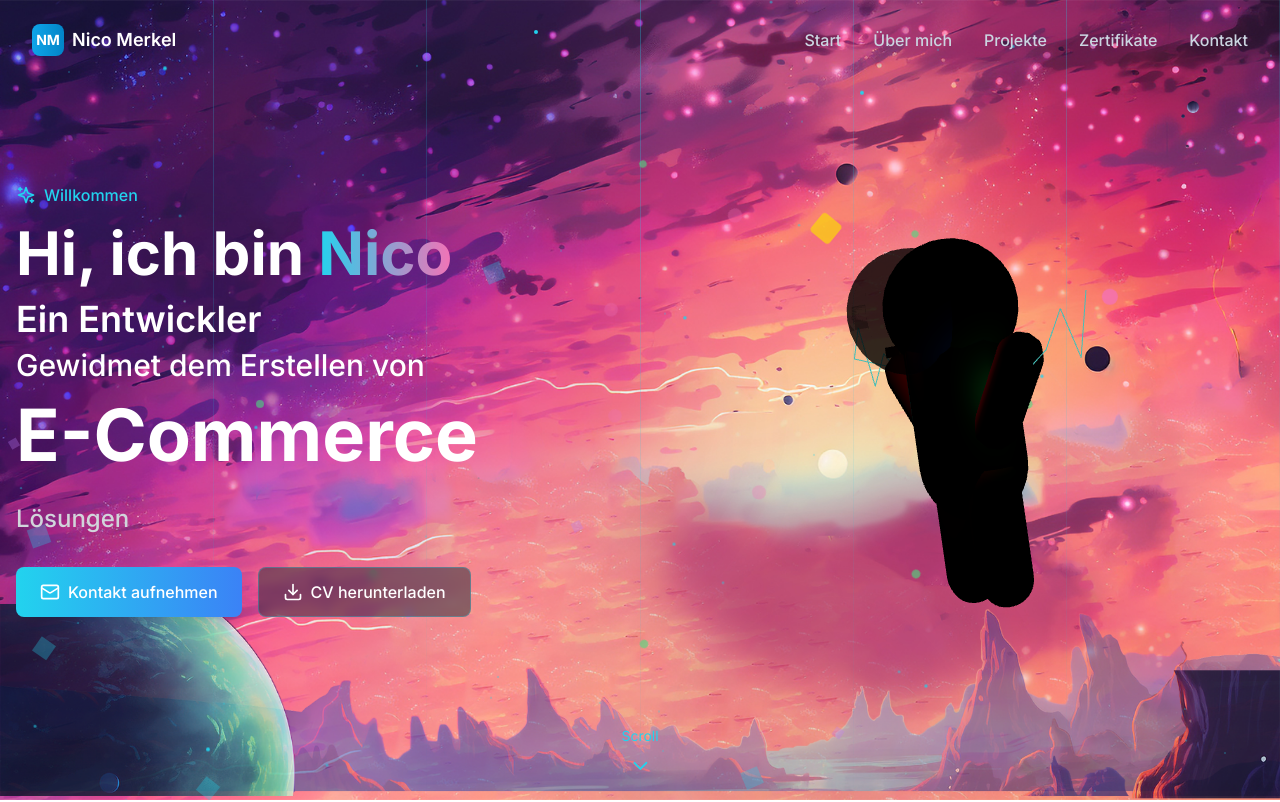
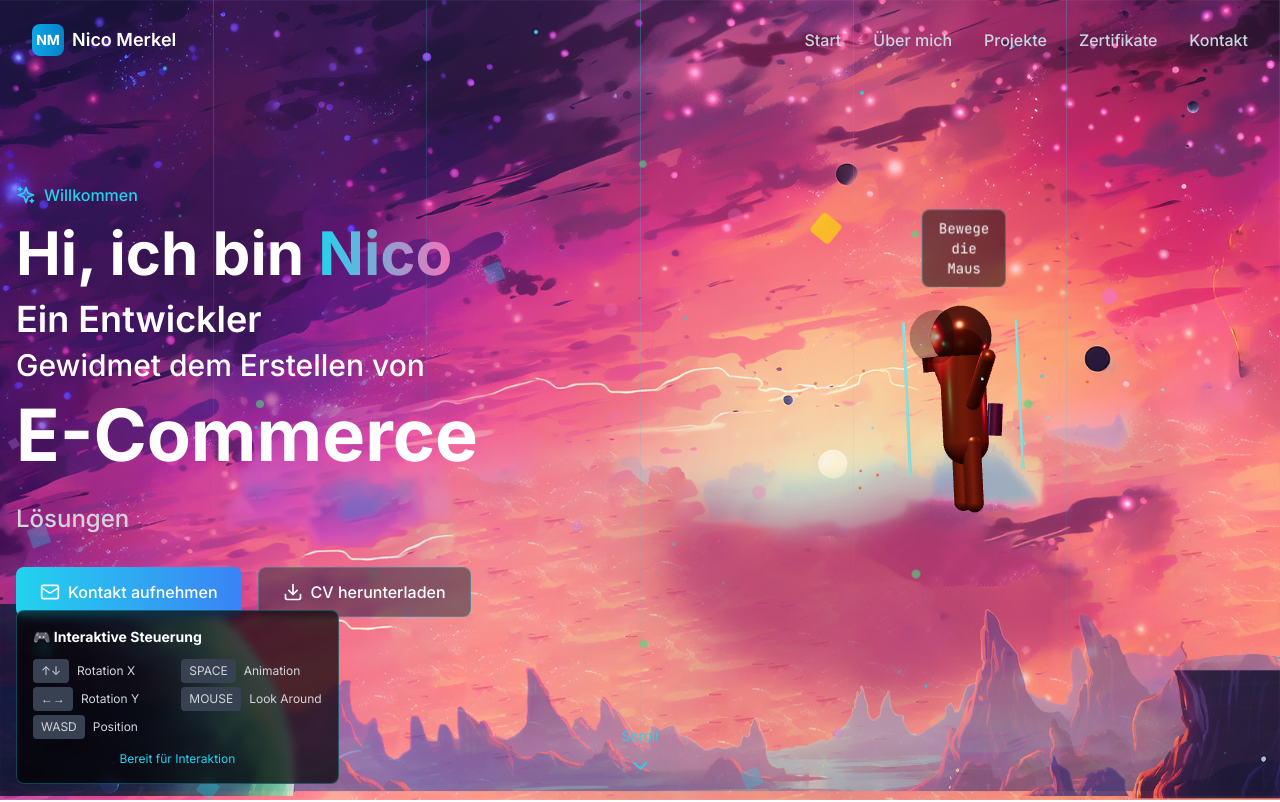
Before and after one commit to iTeLLiiX/Portfolio, a React (Vite) app: page / in a window 1280 px wide. Shown: the top 802 px of the page. Built offline with nearby package versions, Linux system fonts and the light colour scheme.

Commit message:
Add interactive 3D astronaut with keyboard and mouse controls

```diff
--- a/src/components/3d/Astronaut.jsx
+++ b/src/components/3d/Astronaut.jsx
@@ -1,141 +1,250 @@
-import React, { useRef } from 'react';
-import { useFrame } from '@react-three/fiber';
-import { PresentationControls, Float } from '@react-three/drei';
-import * as THREE from 'three';
+import { useRef, useState, useEffect } from 'react'
+import { useFrame, useThree } from '@react-three/fiber'
+import { Float, Text, Html } from '@react-three/drei'
+import * as THREE from 'three'
 
-const Astronaut = () => {
-  const meshRef = useRef();
+const Astronaut = ({ controls }) => {
+  const meshRef = useRef()
+  const groupRef = useRef()
+  const [mousePosition, setMousePosition] = useState({ x: 0, y: 0 })
+  const [isHovered, setIsHovered] = useState(false)
+  const { camera } = useThree()
+
+  useEffect(() => {
+    const handleMouseMove = (event) => {
+      const x = (event.clientX / window.innerWidth) * 2 - 1
+      const y = -(event.clientY / window.innerHeight) * 2 + 1
+      setMousePosition({ x, y })
+    }
+
+    window.addEventListener('mousemove', handleMouseMove)
+    return () => window.removeEventListener('mousemove', handleMouseMove)
+  }, [])
 
   useFrame((state) => {
-    if (meshRef.current) {
-      meshRef.current.rotation.y = Math.sin(state.clock.elapsedTime * 0.5) * 0.1;
-      meshRef.current.rotation.x = Math.sin(state.clock.elapsedTime * 0.3) * 0.05;
+    if (meshRef.current && controls) {
+      // Apply keyboard controls
+      meshRef.current.rotation.x += controls.rotation.x
+      meshRef.current.rotation.y += controls.rotation.y
+      meshRef.current.rotation.z += controls.rotation.z
+
+      meshRef.current.position.x += controls.position.x
+      meshRef.current.position.y += controls.position.y
+      meshRef.current.position.z += controls.position.z
+
+      meshRef.current.scale.setScalar(controls.scale)
+
+      // Smooth rotation based on mouse position (when no keyboard input)
+      if (controls.rotation.x === 0 && controls.rotation.y === 0) {
+        meshRef.current.rotation.y = THREE.MathUtils.lerp(
+          meshRef.current.rotation.y,
+          mousePosition.x * 0.5,
+          0.05
+        )
+        meshRef.current.rotation.x = THREE.MathUtils.lerp(
+          meshRef.current.rotation.x,
+          mousePosition.y * 0.3,
+          0.05
+        )
+      }
+
+      // Gentle floating animation
+      meshRef.current.position.y += Math.sin(state.clock.elapsedTime * 0.5) * 0.001
     }
-  });
+
+    if (groupRef.current) {
+      // Rotate the entire group slowly
+      groupRef.current.rotation.y += 0.005
+    }
+  })
 
   return (
-    <PresentationControls
-      global
-      rotation={[0.13, 0.1, 0]}
-      polar={[-0.4, 0.2]}
-      azimuth={[-1, 0.75]}
-      config={{ mass: 2, tension: 400 }}
-      snap={{ mass: 4, tension: 400 }}
-    >
+    <group ref={groupRef}>
+      {/* Main Astronaut Body */}
       <Float
-        speed={1.5}
+        speed={2}
         rotationIntensity={0.5}
         floatIntensity={0.5}
         floatingRange={[-0.1, 0.1]}
       >
-        <group ref={meshRef} position={[0, 0, 0]} scale={[1.5, 1.5, 1.5]}>
-          {/* Astronaut Body - Orange */}
-          <mesh position={[0, 0, 0]}>
-            <capsuleGeometry args={[0.5, 1.2, 4, 8]} />
-            <meshStandardMaterial color="#ff6b35" />
+        <mesh
+          ref={meshRef}
+          onPointerOver={() => setIsHovered(true)}
+          onPointerOut={() => setIsHovered(false)}
+          scale={isHovered ? 1.1 : 1}
+        >
+          {/* Helmet */}
+          <mesh position={[0, 0.8, 0]}>
+            <sphereGeometry args={[0.4, 32, 32]} />
+            <meshStandardMaterial
+              color="#ff6b35"
+              metalness={0.8}
+              roughness={0.2}
+              transparent
+              opacity={0.9}
+            />
+            {/* Visor */}
+            <mesh position={[0, 0, 0.35]}>
+              <sphereGeometry args={[0.35, 32, 32]} />
+              <meshStandardMaterial
+                color="#ff69b4"
+                metalness={1}
+                roughness={0}
+                transparent
+                opacity={0.3}
+              />
+            </mesh>
+            {/* Helmet Glow */}
+            <pointLight
+              position={[0, 0, 0.5]}
+              color="#ff69b4"
+              intensity={isHovered ? 2 : 1}
+              distance={3}
+            />
           </mesh>
 
-          {/* Helmet - Orange with Pink Visor */}
-          <mesh position={[0, 0.8, 0]}>
-            <sphereGeometry args={[0.6, 16, 16]} />
-            <meshStandardMaterial color="#ff6b35" />
+          {/* Body */}
+          <mesh position={[0, 0, 0]}>
+            <capsuleGeometry args={[0.3, 1.2, 8, 16]} />
+            <meshStandardMaterial
+              color="#ff6b35"
+              metalness={0.6}
+              roughness={0.3}
+            />
           </mesh>
 
-          {/* Visor - Pink */}
-          <mesh position={[0, 0.8, 0.4]}>
-            <sphereGeometry args={[0.55, 16, 16]} />
-            <meshStandardMaterial color="#ff69b4" transparent opacity={0.8} />
+          {/* Arms */}
+          <mesh position={[-0.6, 0.2, 0]} rotation={[0, 0, Math.PI / 4]}>
+            <capsuleGeometry args={[0.1, 0.8, 8, 16]} />
+            <meshStandardMaterial
+              color="#ff6b35"
+              metalness={0.6}
+              roughness={0.3}
+            />
+          </mesh>
+          <mesh position={[0.6, 0.2, 0]} rotation={[0, 0, -Math.PI / 4]}>
+            <capsuleGeometry args={[0.1, 0.8, 8, 16]} />
+            <meshStandardMaterial
+              color="#ff6b35"
+              metalness={0.6}
+              roughness={0.3}
+            />
           </mesh>
 
-          {/* Helmet Glow - Pink */}
-          <mesh position={[0, 0.8, 0.45]}>
-            <sphereGeometry args={[0.5, 16, 16]} />
-            <meshStandardMaterial color="#ff69b4" transparent opacity={0.3} />
+          {/* Legs */}
+          <mesh position={[-0.2, -1, 0]}>
+            <capsuleGeometry args={[0.12, 0.8, 8, 16]} />
+            <meshStandardMaterial
+              color="#ff6b35"
+              metalness={0.6}
+              roughness={0.3}
+            />
           </mesh>
-
-          {/* Arms - Orange with Teal Panels */}
-          <mesh position={[-0.8, 0, 0]} rotation={[0, 0, Math.PI / 4]}>
-            <capsuleGeometry args={[0.2, 0.8, 4, 8]} />
-            <meshStandardMaterial color="#ff6b35" />
-          </mesh>
-          <mesh position={[0.8, 0, 0]} rotation={[0, 0, -Math.PI / 4]}>
-            <capsuleGeometry args={[0.2, 0.8, 4, 8]} />
-            <meshStandardMaterial color="#ff6b35" />
-          </mesh>
-
-          {/* Teal Arm Panels */}
-          <mesh position={[-0.8, 0.1, 0]} rotation={[0, 0, Math.PI / 4]}>
-            <boxGeometry args={[0.15, 0.6, 0.1]} />
-            <meshStandardMaterial color="#20b2aa" />
-          </mesh>
-          <mesh position={[0.8, 0.1, 0]} rotation={[0, 0, -Math.PI / 4]}>
-            <boxGeometry args={[0.15, 0.6, 0.1]} />
-            <meshStandardMaterial color="#20b2aa" />
-          </mesh>
-
-          {/* Legs - Orange with Teal Panels */}
-          <mesh position={[-0.3, -1.2, 0]}>
-            <capsuleGeometry args={[0.25, 0.8, 4, 8]} />
-            <meshStandardMaterial color="#ff6b35" />
-          </mesh>
-          <mesh position={[0.3, -1.2, 0]}>
-            <capsuleGeometry args={[0.25, 0.8, 4, 8]} />
-            <meshStandardMaterial color="#ff6b35" />
-          </mesh>
-
-          {/* Teal Leg Panels */}
-          <mesh position={[-0.3, -1.1, 0]}>
-            <boxGeometry args={[0.2, 0.5, 0.1]} />
-            <meshStandardMaterial color="#20b2aa" />
-          </mesh>
-          <mesh position={[0.3, -1.1, 0]}>
-            <boxGeometry args={[0.2, 0.5, 0.1]} />
-            <meshStandardMaterial color="#20b2aa" />
-          </mesh>
-
-          {/* Floating Tools */}
-          <mesh position={[-1.2, 0.5, 0]}>
-            <boxGeometry args={[0.3, 0.1, 0.1]} />
-            <meshStandardMaterial color="#ffa500" />
-          </mesh>
-
-          <mesh position={[1.2, 0.3, 0]}>
-            <cylinderGeometry args={[0.05, 0.05, 0.2, 8]} />
-            <meshStandardMaterial color="#ff69b4" />
+          <mesh position={[0.2, -1, 0]}>
+            <capsuleGeometry args={[0.12, 0.8, 8, 16]} />
+            <meshStandardMaterial
+              color="#ff6b35"
+              metalness={0.6}
+              roughness={0.3}
+            />
           </mesh>
 
           {/* Energy Lines */}
-          <line>
-            <bufferGeometry>
-              <bufferAttribute
-                attach="attributes-position"
-                count={10}
-                array={new Float32Array([
-                  -0.8, 0, 0,
-                  -1.5, 0.5, 0,
-                  -1.8, 0.2, 0,
-                  -2.0, 0.8, 0,
-                  -2.2, 0.5, 0,
-                  0.8, 0, 0,
-                  1.5, 0.3, 0,
-                  1.8, 0.6, 0,
-                  2.0, 0.2, 0,
-                  2.2, 0.7, 0,
-                ])}
-                itemSize={3}
-              />
-            </bufferGeometry>
-            <lineBasicMaterial color="#20b2aa" />
-          </line>
+          <mesh position={[0, 0, 0.8]}>
+            <cylinderGeometry args={[0.02, 0.02, 2, 8]} />
+            <meshStandardMaterial
+              color="#00ffff"
+              emissive="#00ffff"
+              emissiveIntensity={0.5}
+            />
+          </mesh>
+          <mesh position={[0, 0, -0.8]}>
+            <cylinderGeometry args={[0.02, 0.02, 2, 8]} />
+            <meshStandardMaterial
+              color="#00ffff"
+              emissive="#00ffff"
+              emissiveIntensity={0.5}
+            />
+          </mesh>
+        </mesh>
+      </Float>
 
-          {/* Glowing Effects */}
-          <pointLight position={[0, 0.8, 0.5]} intensity={0.5} color="#ff69b4" />
-          <pointLight position={[-0.8, 0, 0]} intensity={0.3} color="#20b2aa" />
-          <pointLight position={[0.8, 0, 0]} intensity={0.3} color="#20b2aa" />
-        </group>
+      {/* Floating Tools */}
+      <Float speed={3} rotationIntensity={1} floatIntensity={0.5}>
+        <mesh position={[-1, 0.5, 0]}>
+          <boxGeometry args={[0.2, 0.2, 0.2]} />
+          <meshStandardMaterial
+            color="#ff6b35"
+            metalness={0.8}
+            roughness={0.2}
+          />
+        </mesh>
       </Float>
-    </PresentationControls>
-  );
-};
 
-export default Astronaut;
+      <Float speed={2} rotationIntensity={0.8} floatIntensity={0.3}>
+        <mesh position={[1, -0.3, 0]}>
+          <cylinderGeometry args={[0.1, 0.1, 0.4, 8]} />
+          <meshStandardMaterial
+            color="#ff69b4"
+            metalness={0.8}
+            roughness={0.2}
+          />
+        </mesh>
+      </Float>
+
+      {/* Interactive Elements */}
+      <Html position={[0, 2, 0]} center>
+        <div className="text-white text-center bg-black/50 backdrop-blur-sm px-4 py-2 rounded-lg border border-cyan-400/30">
+          <div className="text-sm font-mono">
+            {isHovered ? "🚀 Interaktiv!" : "Bewege die Maus"}
+          </div>
+        </div>
+      </Html>
+
+      {/* Energy Particles */}
+      {[...Array(20)].map((_, i) => (
+        <mesh
+          key={i}
+          position={[
+            (Math.random() - 0.5) * 4,
+            (Math.random() - 0.5) * 4,
+            (Math.random() - 0.5) * 4,
+          ]}
+        >
+          <sphereGeometry args={[0.02, 8, 8]} />
+          <meshStandardMaterial
+            color={i % 3 === 0 ? "#00ffff" : i % 3 === 1 ? "#ff69b4" : "#ff6b35"}
+            emissive={i % 3 === 0 ? "#00ffff" : i % 3 === 1 ? "#ff69b4" : "#ff6b35"}
+            emissiveIntensity={0.5}
+          />
+        </mesh>
+      ))}
+
+      {/* Ambient Light */}
+      <ambientLight intensity={0.3} />
+
+      {/* Directional Light */}
+      <directionalLight
+        position={[10, 10, 5]}
+        intensity={1}
+        color="#ffffff"
+      />
+
+      {/* Point Lights for Glow Effect */}
+      <pointLight
+        position={[0, 0, 2]}
+        color="#00ffff"
+        intensity={0.5}
+        distance={5}
+      />
+      <pointLight
+        position={[0, 0, -2]}
+        color="#ff69b4"
+        intensity={0.5}
+        distance={5}
+      />
+    </group>
+  )
+}
+
+export default Astronaut
--- a/src/components/3d/Canvas.jsx
+++ b/src/components/3d/Canvas.jsx
@@ -3,7 +3,7 @@ import { Canvas } from '@react-three/fiber'
 import { OrbitControls, Preload } from '@react-three/drei'
 import Astronaut from './Astronaut'
 
-const ComputersCanvas = () => {
+const ComputersCanvas = ({ controls }) => {
   return (
     <Canvas
       frameloop="demand"
@@ -18,7 +18,7 @@ const ComputersCanvas = () => {
           maxPolarAngle={Math.PI / 2}
           minPolarAngle={Math.PI / 2}
         />
-        <Astronaut />
+        <Astronaut controls={controls} />
       </Suspense>
 
       <Preload all />
--- /dev/null
+++ b/src/components/3d/InteractiveControls.jsx
@@ -0,0 +1,145 @@
+import { useState, useEffect } from 'react'
+import { motion } from 'framer-motion'
+
+const InteractiveControls = ({ onControlChange }) => {
+  const [controls, setControls] = useState({
+    rotation: { x: 0, y: 0, z: 0 },
+    position: { x: 0, y: 0, z: 0 },
+    scale: 1,
+    animation: 'idle'
+  })
+
+  const [isActive, setIsActive] = useState(false)
+
+  useEffect(() => {
+    const handleKeyDown = (event) => {
+      setIsActive(true)
+
+      switch (event.key) {
+        case 'ArrowUp':
+          setControls(prev => ({
+            ...prev,
+            rotation: { ...prev.rotation, x: prev.rotation.x + 0.1 }
+          }))
+          break
+        case 'ArrowDown':
+          setControls(prev => ({
+            ...prev,
+            rotation: { ...prev.rotation, x: prev.rotation.x - 0.1 }
+          }))
+          break
+        case 'ArrowLeft':
+          setControls(prev => ({
+            ...prev,
+            rotation: { ...prev.rotation, y: prev.rotation.y - 0.1 }
+          }))
+          break
+        case 'ArrowRight':
+          setControls(prev => ({
+            ...prev,
+            rotation: { ...prev.rotation, y: prev.rotation.y + 0.1 }
+          }))
+          break
+        case 'w':
+          setControls(prev => ({
+            ...prev,
+            position: { ...prev.position, z: prev.position.z - 0.1 }
+          }))
+          break
+        case 's':
+          setControls(prev => ({
+            ...prev,
+            position: { ...prev.position, z: prev.position.z + 0.1 }
+          }))
+          break
+        case 'a':
+          setControls(prev => ({
+            ...prev,
+            position: { ...prev.position, x: prev.position.x - 0.1 }
+          }))
+          break
+        case 'd':
+          setControls(prev => ({
+            ...prev,
+            position: { ...prev.position, x: prev.position.x + 0.1 }
+          }))
+          break
+        case ' ':
+          setControls(prev => ({
+            ...prev,
+            animation: prev.animation === 'idle' ? 'wave' : 'idle'
+          }))
+          break
+        default:
+          break
+      }
+    }
+
+    const handleKeyUp = () => {
+      setIsActive(false)
+    }
+
+    window.addEventListener('keydown', handleKeyDown)
+    window.addEventListener('keyup', handleKeyUp)
+
+    return () => {
+      window.removeEventListener('keydown', handleKeyDown)
+      window.removeEventListener('keyup', handleKeyUp)
+    }
+  }, [])
+
+  useEffect(() => {
+    onControlChange(controls)
+  }, [controls, onControlChange])
+
+  return (
+    <motion.div
+      initial={{ opacity: 0, y: 20 }}
+      animate={{ opacity: 1, y: 0 }}
+      className="fixed bottom-4 left-4 z-50"
+    >
+      <div className="bg-black/70 backdrop-blur-sm rounded-lg p-4 border border-cyan-400/30">
+        <h3 className="text-white text-sm font-bold mb-3">🎮 Interaktive Steuerung</h3>
+
+        <div className="grid grid-cols-2 gap-2 text-xs text-gray-300">
+          <div className="space-y-1">
+            <div className="flex items-center gap-2">
+              <span className="bg-gray-700 px-2 py-1 rounded">↑↓</span>
+              <span>Rotation X</span>
+            </div>
+            <div className="flex items-center gap-2">
+              <span className="bg-gray-700 px-2 py-1 rounded">←→</span>
+              <span>Rotation Y</span>
+            </div>
+            <div className="flex items-center gap-2">
+              <span className="bg-gray-700 px-2 py-1 rounded">WASD</span>
+              <span>Position</span>
+            </div>
+          </div>
+
+          <div className="space-y-1">
+            <div className="flex items-center gap-2">
+              <span className="bg-gray-700 px-2 py-1 rounded">SPACE</span>
+              <span>Animation</span>
+            </div>
+            <div className="flex items-center gap-2">
+              <span className="bg-gray-700 px-2 py-1 rounded">MOUSE</span>
+              <span>Look Around</span>
+            </div>
+          </div>
+        </div>
+
+        <motion.div
+          animate={{ scale: isActive ? 1.1 : 1 }}
+          className="mt-3 text-center"
+        >
+          <div className="text-cyan-400 text-xs">
+            {isActive ? "🎯 Aktiv!" : "Bereit für Interaktion"}
+          </div>
+        </motion.div>
+      </div>
+    </motion.div>
+  )
+}
+
+export default InteractiveControls
--- a/src/components/Hero.jsx
+++ b/src/components/Hero.jsx
@@ -2,9 +2,16 @@ import React, { useState, useEffect } from 'react';
 import { motion } from 'framer-motion';
 import { ChevronDown, Sparkles, Download, Mail } from 'lucide-react';
 import Canvas from './3d/Canvas';
+import InteractiveControls from './3d/InteractiveControls';
 
 const Hero = () => {
   const [currentWord, setCurrentWord] = useState(0);
+  const [controls, setControls] = useState({
+    rotation: { x: 0, y: 0, z: 0 },
+    position: { x: 0, y: 0, z: 0 },
+    scale: 1,
+    animation: 'idle'
+  });
   const words = ['React', 'Node.js', 'E-Commerce'];
 
   useEffect(() => {
@@ -129,7 +136,7 @@ const Hero = () => {
           transition={{ duration: 0.8, delay: 0.5 }}
           className="relative h-[600px] lg:h-[700px]"
         >
-          <Canvas />
+          <Canvas controls={controls} />
 
           {/* Floating Elements around Astronaut */}
           <motion.div
@@ -160,6 +167,9 @@ const Hero = () => {
         </motion.div>
       </div>
 
+      {/* Interactive Controls */}
+      <InteractiveControls onControlChange={setControls} />
+
       {/* Scroll Indicator */}
       <motion.div
         initial={{ opacity: 0 }}
```
